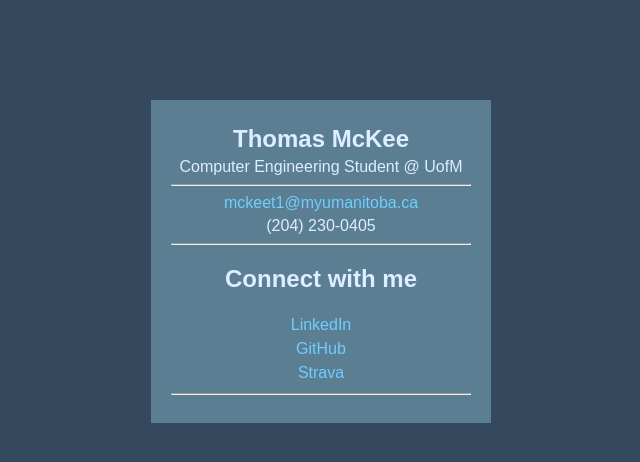
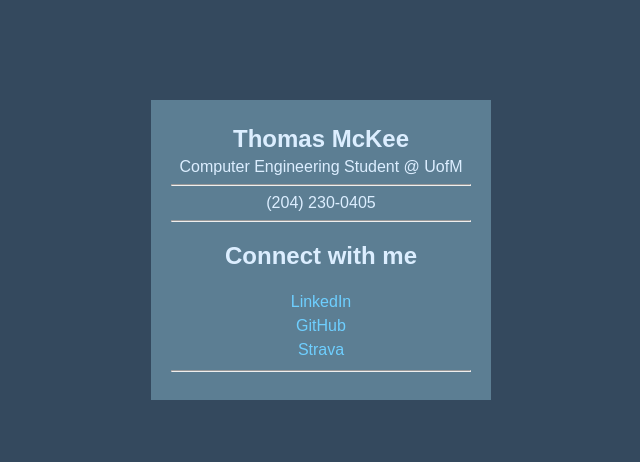
Before and after one commit to thomas-mckee/thomasmckee.space, a plain HTML site: page index.html in a window 1280 px wide. Shown: the whole page, without its empty margins (319-959 px from the left). Drawn offline with Linux system fonts and the light colour scheme.

Commit message:
Update index.html

```diff
--- a/index.html
+++ b/index.html
@@ -13,7 +13,6 @@
         <p id="full-name"><strong>Thomas McKee</strong></p>
         <p class="designation">Computer Engineering Student @ UofM</p>
         <hr>
-        <p><a href="mailto:mckeet1@myumanitoba.ca">mckeet1@myumanitoba.ca</a></p>
         <p>(204) 230-0405</p>
         <hr>
         <div class="social-media">
```
